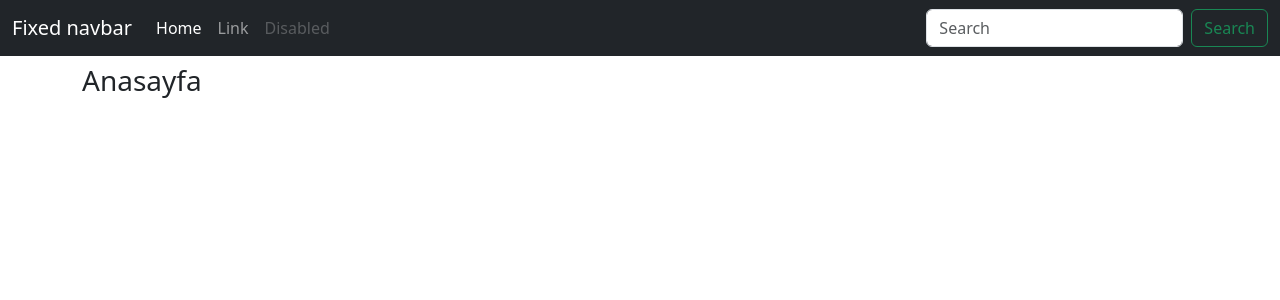
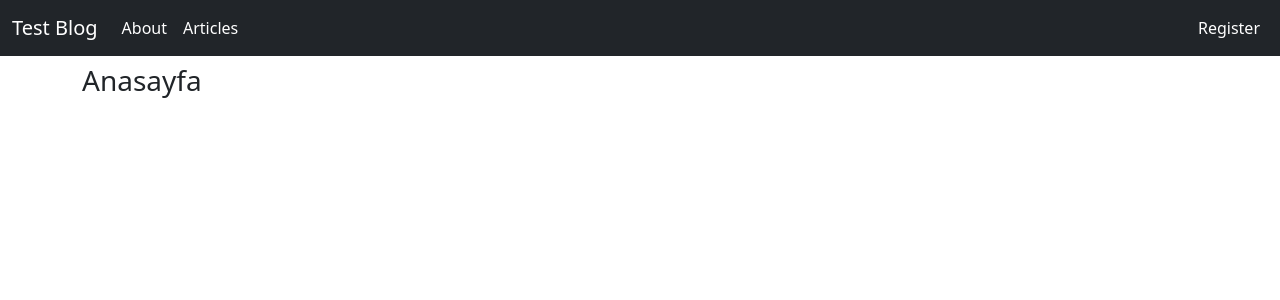
Before and after one commit to 0riq4mi/Test-2020, a Flask app: page / in a window 1280 px wide. Shown: the top 300 px of the page. Run offline with Flask 3, Linux system fonts and the light colour scheme.

Commit message:
Costimized Navbar

```diff
--- a/templates/includes/navbar.html
+++ b/templates/includes/navbar.html
@@ -1,25 +1,23 @@
 <nav class="navbar navbar-expand-md navbar-dark fixed-top bg-dark">
     <div class="container-fluid">
-      <a class="navbar-brand" href="#">Fixed navbar</a>
+      <a class="navbar-brand" href="/">Test Blog</a>
       <button class="navbar-toggler" type="button" data-bs-toggle="collapse" data-bs-target="#navbarCollapse" aria-controls="navbarCollapse" aria-expanded="false" aria-label="Toggle navigation">
         <span class="navbar-toggler-icon"></span>
       </button>
+
       <div class="collapse navbar-collapse" id="navbarCollapse">
         <ul class="navbar-nav me-auto mb-2 mb-md-0">
           <li class="nav-item">
-            <a class="nav-link active" aria-current="page" href="#">Home</a>
+            <a class="nav-link active" aria-current="page" href="/about">About</a>
           </li>
           <li class="nav-item">
-            <a class="nav-link" href="#">Link</a>
-          </li>
-          <li class="nav-item">
-            <a class="nav-link disabled">Disabled</a>
+            <a class="nav-link active" aria-current="page" href="/articles">Articles</a>
           </li>
         </ul>
-        <form class="d-flex" role="search">
-          <input class="form-control me-2" type="search" placeholder="Search" aria-label="Search">
-          <button class="btn btn-outline-success" type="submit">Search</button>
-        </form>
+        <ul class="navbar-nav ml-auto mb-2 mb-md-0">
+            <li class="nav-item">
+              <a class="nav-link active" aria-current="page" href="/register">Register</a>
+          </ul>
       </div>
     </div>
   </nav>
```
